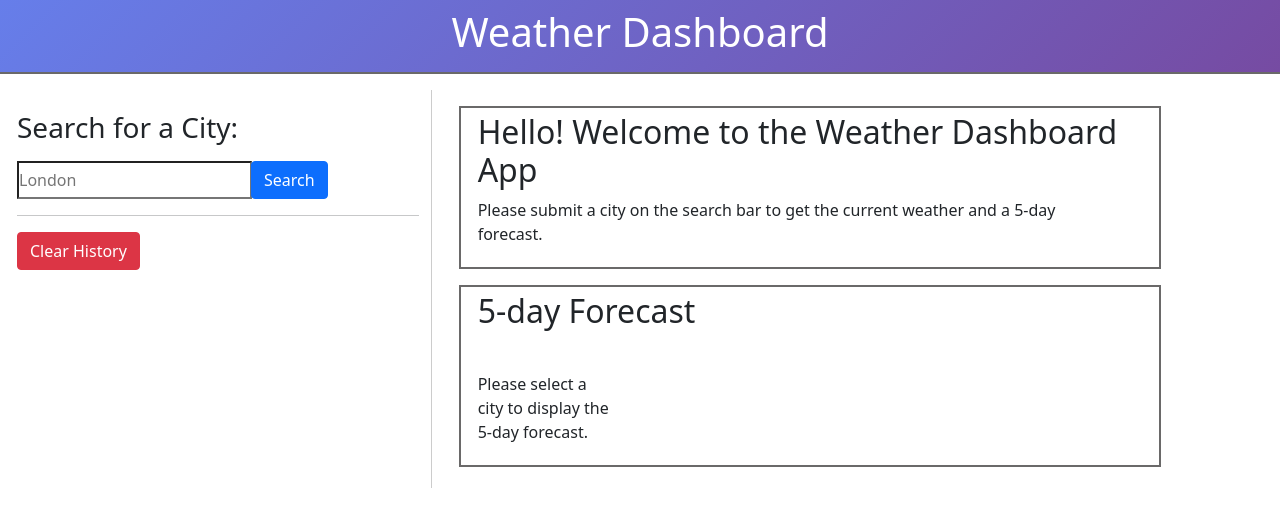
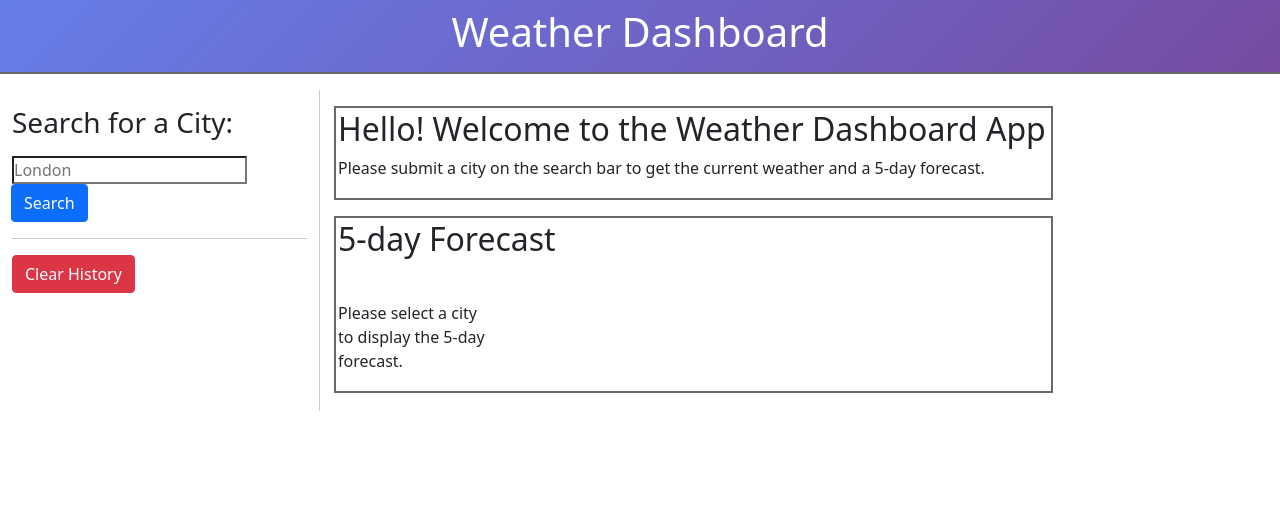
Before and after one commit to achris2/weather-dashboard, a plain HTML site: page index.html in a window 1280 px wide. Drawn offline with nearby package versions, Linux system fonts and the light colour scheme.

```diff
--- a/assets/styles/style.css
+++ b/assets/styles/style.css
@@ -9,17 +9,15 @@
 }
 
 aside {
-    margin: 5px;
-    padding: 5px;
     border-right: 1px solid #ccc;
 }
 
 #today, #forecast{
     background-color: white;
     border: 0px solid #6a6969;
-    padding: 5px;
+    padding: 2px;
     border: 2px solid #6a6969;
-    margin: 10px;
+    margin: 2px;
 
 }
 
--- a/index.html
+++ b/index.html
@@ -19,7 +19,7 @@
     <div class="row">
 
       <!-- SIDE BAR  -->
-      <aside class="col-lg-4 pb-3 mt-3">
+      <aside class="col-lg-3 pb-3 mt-3">
         <h3 id="form-heading" class="mt-3 h3 form-label"> Search for a City:</h3>
         <form id="search-form" class="form mt-3">
           <div class="form-inline form-group">
@@ -40,7 +40,7 @@
 
       <!-- MAIN CARD -->
       <div class="col-lg-7 pb-3 mt-3">
-        <section id="today" class="row mt-3" role="region" aria-live="polite">
+        <section id="today" class="mt-3" role="region" aria-live="polite">
           <div id= "today-div" class="row">
             <h2>Hello! Welcome to the Weather Dashboard App</h2>
             <p>Please submit a city on the search bar to get the current weather and a 5-day forecast.</p>
@@ -49,7 +49,7 @@
 
 
         <!-- 5-DAY FORECASTS -->
-        <section id="forecast" class="row mt-3" role="region" aria-live="polite">
+        <section id="forecast" class="mt-3" role="region" aria-live="polite">
           <div class ="row">
           <h2>5-day Forecast</h2>
           <!-- // forecast cards  -->
```
Also changed, not shown: assets/images/screenshot.png (added), 1 other file.
